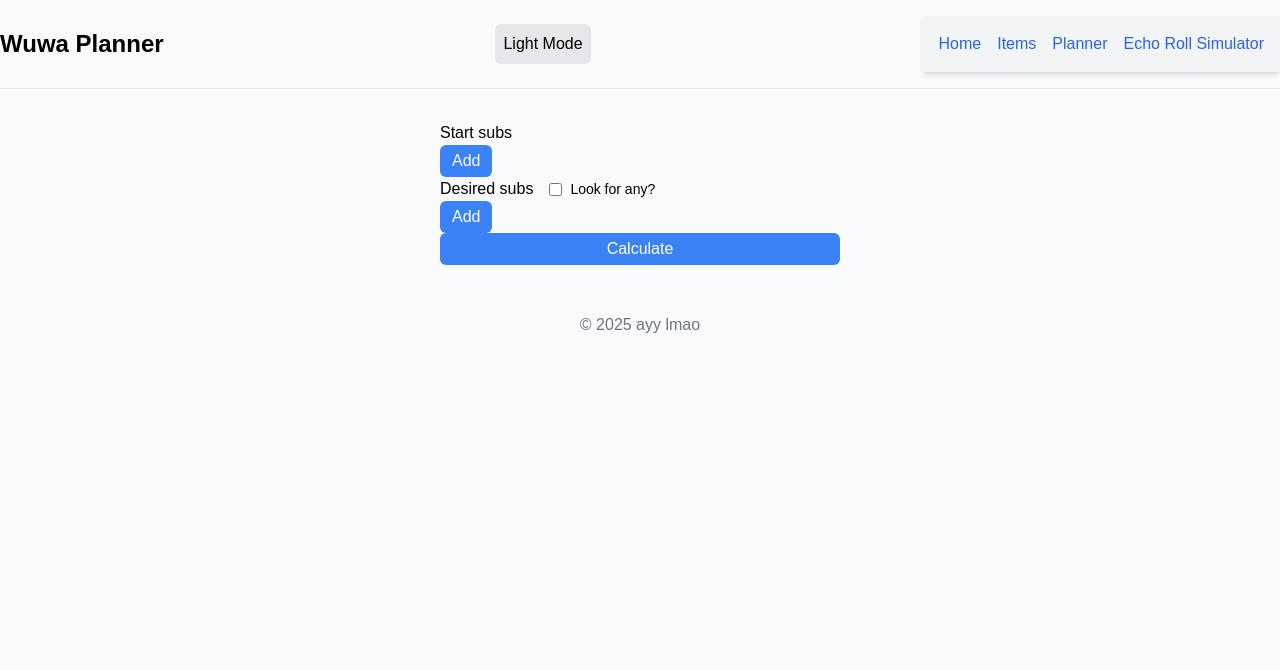
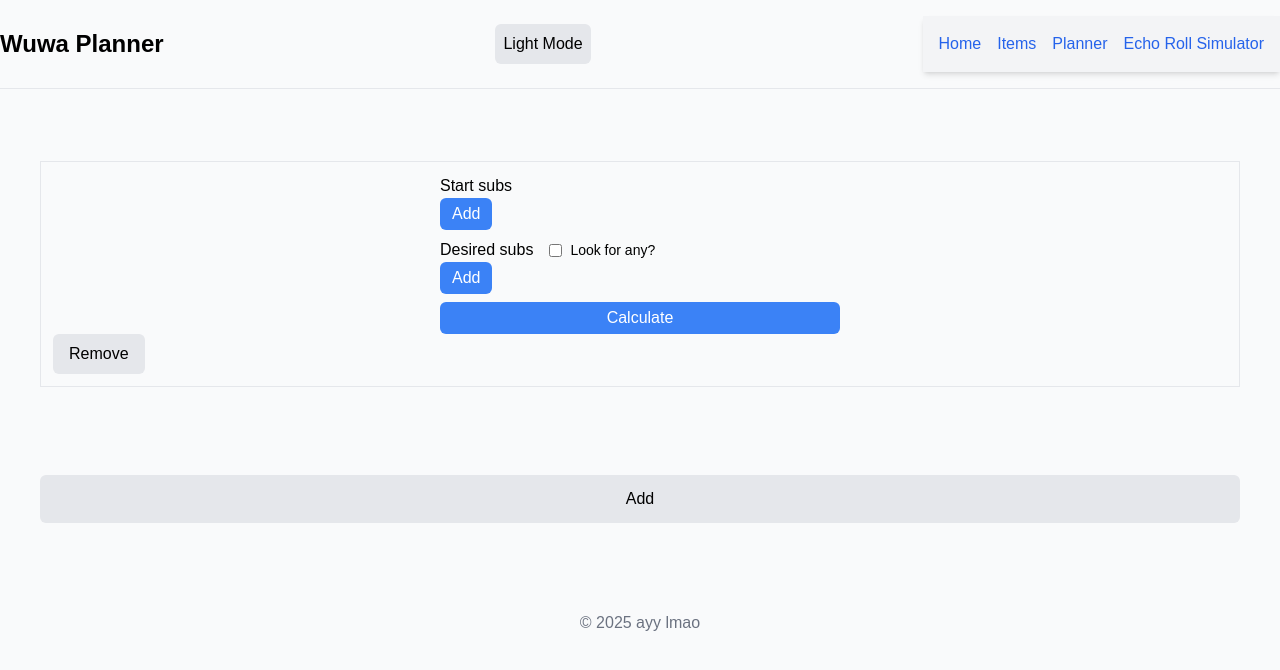
Before and after one commit to mcpie87/WaveTools, a Next.js app: page /echo-simulation in a window 1280 px wide. Shown: the top 670 px of the page. Built offline with nearby package versions, Linux system fonts and the light colour scheme.

Commit message:
quick fix of echo simulation component

```diff
--- a/src/app/echo-simulation/components/EchoSimulationComponent.tsx
+++ b/src/app/echo-simulation/components/EchoSimulationComponent.tsx
@@ -33,7 +33,7 @@ function EchoSimulationComponent() {
 
   return (
     <div className="flex flex-col items-center">
-      <form className="flex flex-col" onSubmit={calculate}>
+      <form className="flex flex-col gap-2" onSubmit={calculate}>
         <div className="flex-col">
           <h3>Start subs</h3>
           <SubstatsSelector
--- a/src/app/echo-simulation/components/EchoSimulationContainer.tsx
+++ b/src/app/echo-simulation/components/EchoSimulationContainer.tsx
@@ -13,7 +13,7 @@ function EchoSimulationContainer() {
   };
 
   return (
-    <div className="flex flex-wrap">
+    <div className="grid grid-cols-[repeat(auto-fit,minmax(650px,1fr))] gap-2">
       {components.map(component => (
         <div key={component.id} className="m-10 border p-3">
           <EchoSimulationComponent />
--- a/src/app/echo-simulation/page.tsx
+++ b/src/app/echo-simulation/page.tsx
@@ -1,9 +1,9 @@
 'use client';
 
-import EchoSimulationComponent from "./components/EchoSimulationComponent";
+import EchoSimulationContainer from "./components/EchoSimulationContainer";
 
 export default function EchoSimulation() {
   return (
-    <EchoSimulationComponent />
+    <EchoSimulationContainer />
   );
 }
```
